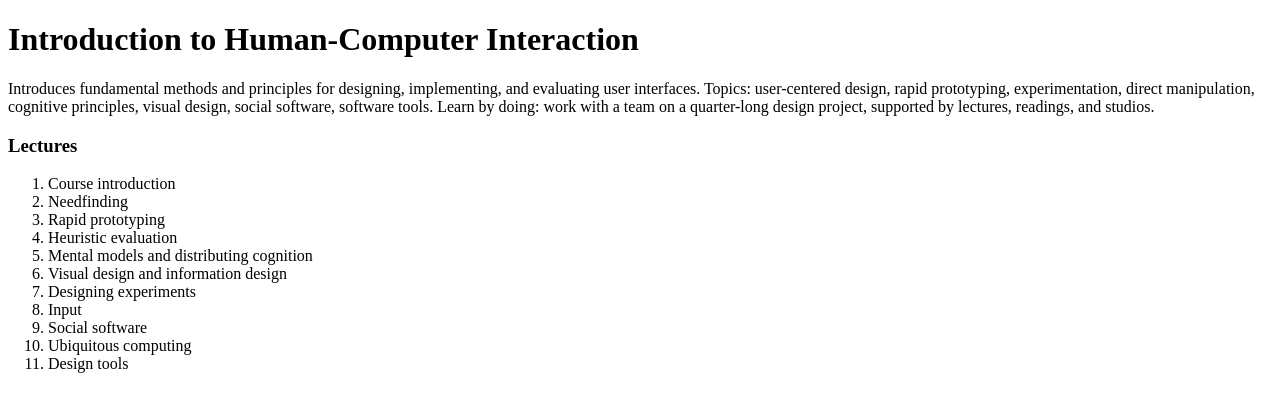
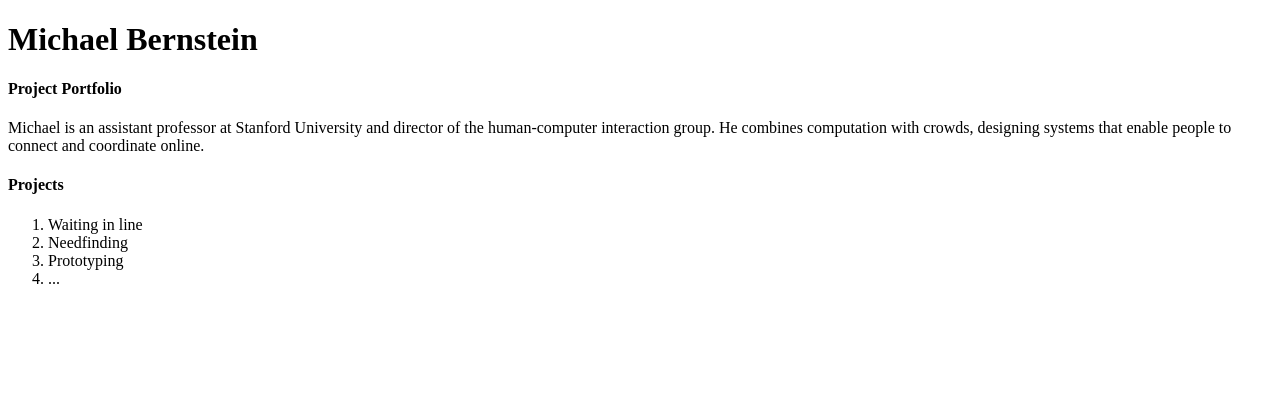
Before and after one commit to IntroHCI/lab1, a website: page static/index.html in a window 1280 px wide. Drawn offline with Linux system fonts and the light colour scheme.

Commit message:
turning into a portfolio page

```diff
--- a/static/index.html
+++ b/static/index.html
@@ -3,27 +3,23 @@
 <html>
 <head>
 	<meta charset="utf-8">
-	<title>Introduction to Human-Computer Interaction</title>
+	<title>HCI Project Portfolio</title>
 </head>
 
 <body>
-	<h1>Introduction to Human-Computer Interaction</h1>
+	<!-- this is a comment in HTML -->
+	<h1>Michael Bernstein</h1> <!-- h1 through h5 are headers. The higher the number, the smaller the header -->
+	<h4>Project Portfolio</h4>
 
-	<p>Introduces fundamental methods and principles for designing, implementing, and evaluating user interfaces. Topics: user-centered design, rapid prototyping, experimentation, direct manipulation, cognitive principles, visual design, social software, software tools. Learn by doing: work with a team on a quarter-long design project, supported by lectures, readings, and studios.</p>
+	<!-- p means paragraph -->
+	<p>Michael is an assistant professor at Stanford University and director of the human-computer interaction group. He combines computation with crowds, designing systems that enable people to connect and coordinate online.</p>
 
-	<h3>Lectures</h3>
+	<h4>Projects</h4>
 	<ol>
-		<li>Course introduction</li>
+		<li>Waiting in line</li>
 		<li>Needfinding</li>
-		<li>Rapid prototyping</li>
-		<li>Heuristic evaluation</li>
-		<li>Mental models and distributing cognition</li>
-		<li>Visual design and information design</li>
-		<li>Designing experiments</li>
-		<li>Input</li>
-		<li>Social software</li>
-		<li>Ubiquitous computing</li>
-		<li>Design tools</li>
+		<li>Prototyping</li>
+		<li>...</li>
 	</ol>
 </body>
 </html>
```
